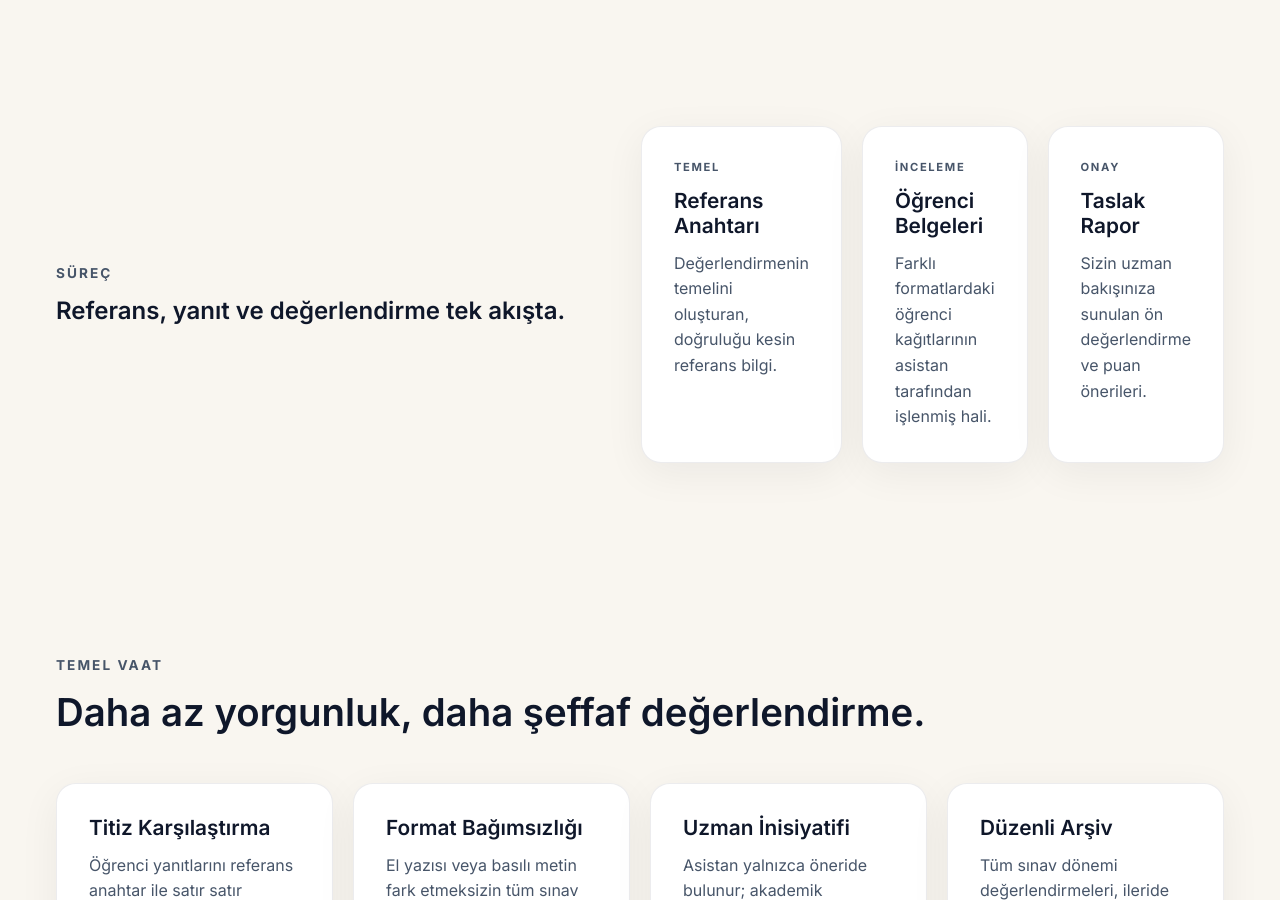
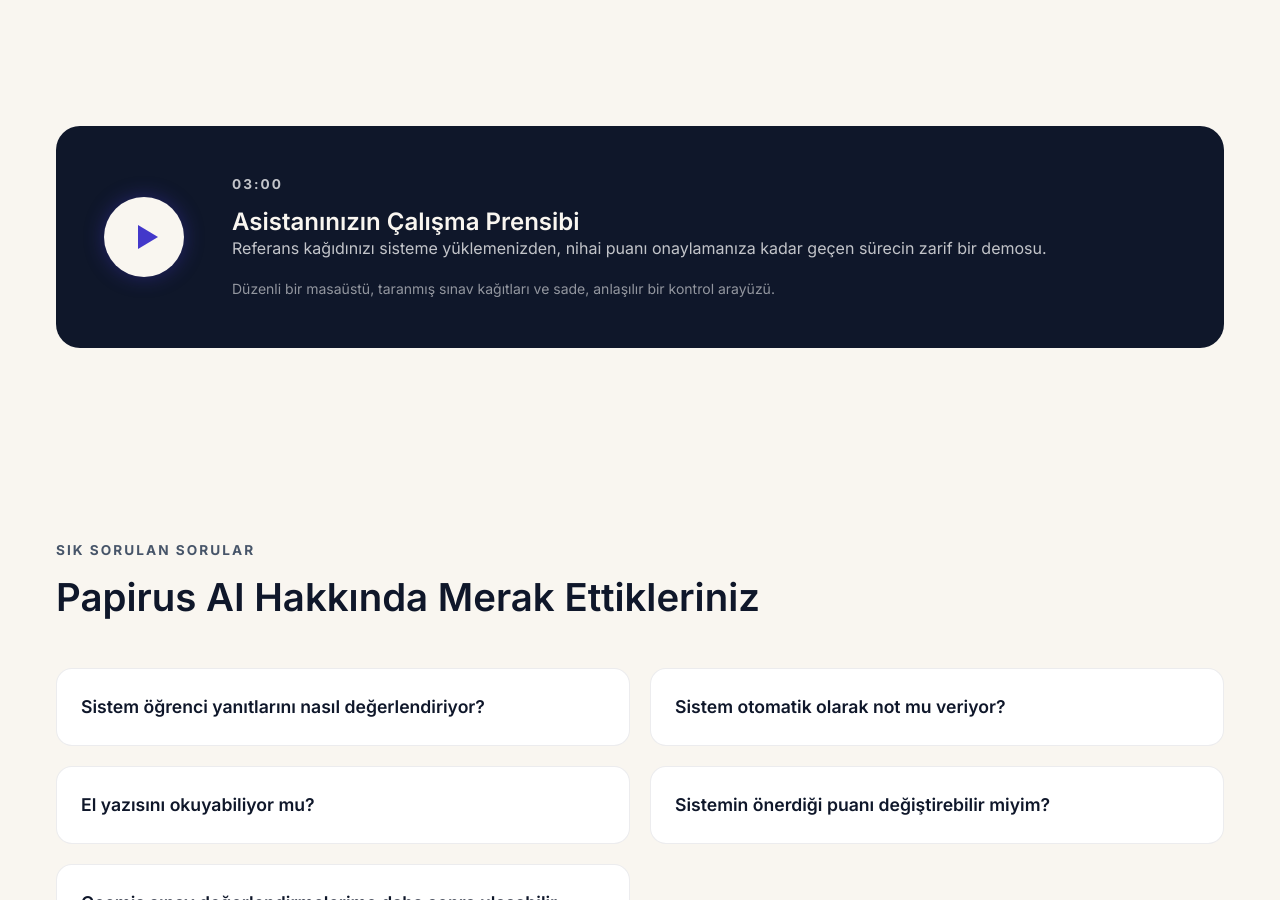
Before and after one commit to okanacer332/exam-landing, a Next.js app: page / in a window 1280 px wide. Shown: the part 1900-2800 px from the top of the page. Built offline with nearby package versions, Linux system fonts and the light colour scheme.

Commit message:
feat: simplify landing page, move features into FAQ section

```diff
--- a/app/page.tsx
+++ b/app/page.tsx
@@ -121,38 +121,7 @@
         </div>
       </section>
 
-      {/* ─── Documents ──────────────────────────────── */}
-      <section className="section split-section" id="belgeler">
-        <div>
-          <span className="eyebrow">Süreç</span>
-          <h2>Referans, yanıt ve değerlendirme tek akışta.</h2>
-        </div>
-        <div className="document-stack">
-          {content.documents.map((document) => (
-            <article className="card" key={document.title}>
-              <span className="eyebrow" style={{ fontSize: "0.7rem" }}>{document.tag}</span>
-              <h3>{document.title}</h3>
-              <p>{document.description}</p>
-            </article>
-          ))}
-        </div>
-      </section>
 
-      {/* ─── Features ───────────────────────────────── */}
-      <section className="section" aria-labelledby="features-title">
-        <div className="section-heading">
-          <span className="eyebrow">Temel Vaat</span>
-          <h2 id="features-title">Daha az yorgunluk, daha şeffaf değerlendirme.</h2>
-        </div>
-        <div className="feature-grid">
-          {content.features.map((feature) => (
-            <article className="card" key={feature.title}>
-              <h3>{feature.title}</h3>
-              <p>{feature.description}</p>
-            </article>
-          ))}
-        </div>
-      </section>
 
       {/* ─── Demo / Video ───────────────────────────── */}
       <section className="section" id="demo">
@@ -183,8 +152,8 @@
       {/* ─── FAQ ────────────────────────────────────── */}
       <section className="section" id="sss">
         <div className="section-heading">
-          <span className="eyebrow">Kısa Cevaplar</span>
-          <h2>Asistanınızın sınırlarını şeffafça çiziyoruz.</h2>
+          <span className="eyebrow">Sık Sorulan Sorular</span>
+          <h2>Papirus AI Hakkında Merak Ettikleriniz</h2>
         </div>
         <div className="faq-list">
           {content.faq.map((item) => (
--- a/data/site-content.json
+++ b/data/site-content.json
@@ -116,6 +116,10 @@
   "adminPitch": [],
   "faq": [
     {
+      "question": "Sistem öğrenci yanıtlarını nasıl değerlendiriyor?",
+      "answer": "Öğrenci yanıtlarını sisteme yüklediğiniz referans anahtar ile satır satır karşılaştırarak, eksik ve doğru alanları titizlikle tespit eder."
+    },
+    {
       "question": "Sistem otomatik olarak not mu veriyor?",
       "answer": "Hayır. Papirus AI, sizin belirlediğiniz cevap anahtarına göre bir ön değerlendirme ve öneri sunar. Nihai not, daima sizin tarafınızdan onaylandıktan sonra kesinleşir."
     },
@@ -126,6 +130,10 @@
     {
       "question": "Sistemin önerdiği puanı değiştirebilir miyim?",
       "answer": "Elbette. Akademik karar yetkisi tamamen size aittir. Sistem önerilerini inceleyebilir, istediğiniz alanda düzeltme yaparak notu yeniden belirleyebilirsiniz."
+    },
+    {
+      "question": "Geçmiş sınav değerlendirmelerime daha sonra ulaşabilir miyim?",
+      "answer": "Evet, tüm sınav dönemi değerlendirmeleriniz ileride dönüp incelenebilecek şekilde düzenli ve güvenli bir arşivde tutulur."
     }
   ]
 }
```
